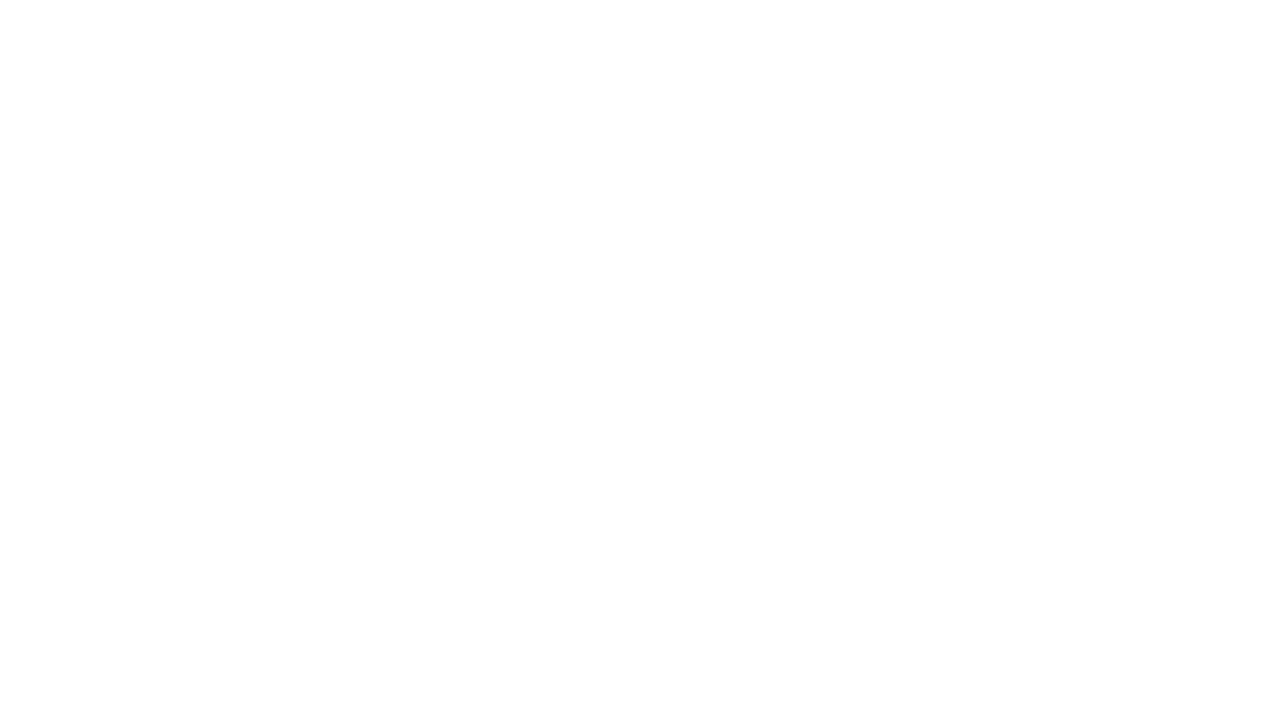
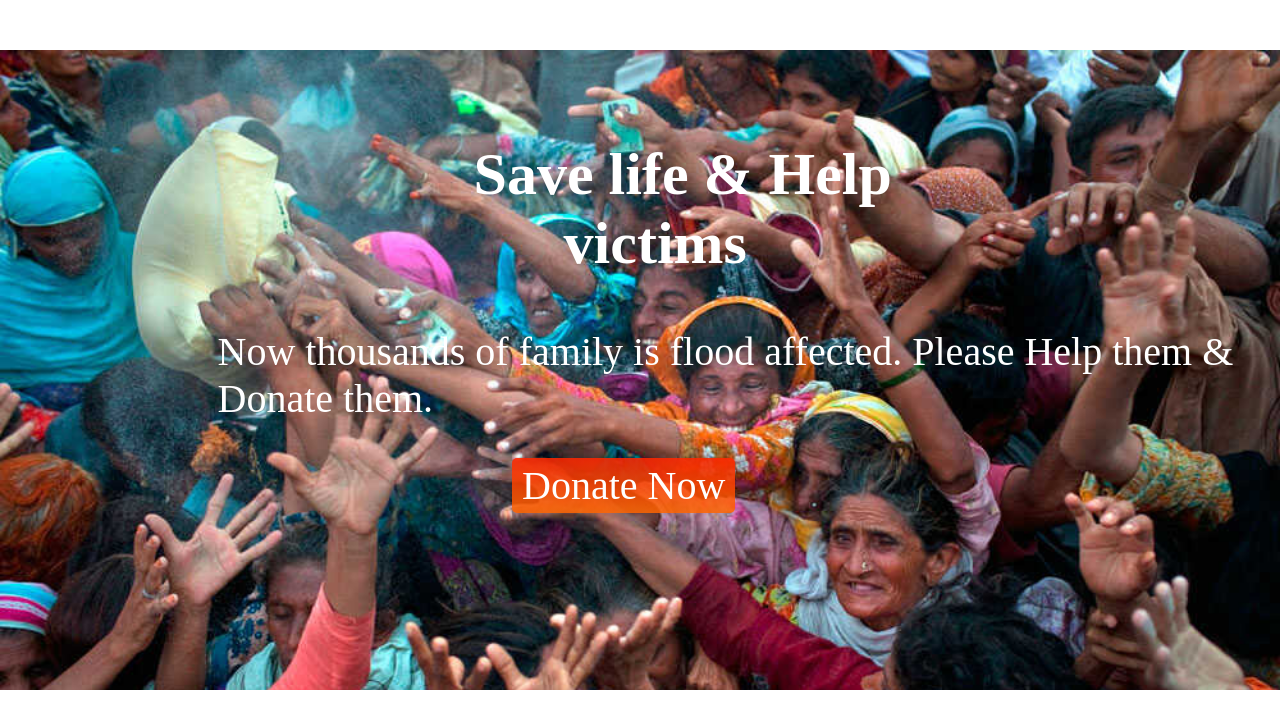
Before and after one commit to PavelHD/First-Assignment, a plain HTML site: page index.html in a window 1280 px wide. Drawn offline with Linux system fonts and the light colour scheme.

Commit message:
first assignment

```diff
--- a/index.html
+++ b/index.html
@@ -10,6 +10,15 @@
 </head>
 
 <body>
+    <section>
+        <div class="bg-image">
+            <h1>Save life & Help <br>
+                &nbsp; &nbsp;&nbsp;&nbsp;&nbsp;victims</h1>
+            <p class="paragraph-one">Now thousands of family is flood affected. Please Help them & Donate them.
+            </p>
+            <a class="anchor-part" target="_blank" href="pavelhd.github.io/my-1st-repo-/">Donate Now</a>
+        </div>
+    </section>
 
 </body>
 
--- a/style.css
+++ b/style.css
@@ -0,0 +1,37 @@
+body {
+    margin: 0;
+    font-family: "poppins";
+}
+
+.bg-image {
+    background: linear-gradient(rgba(0, 0, 0, 0.3), rgba(0, 0, 0, 0.9));
+    background-image: url(images/donation6.jpg);
+    background-repeat: no-repeat;
+    background-size: cover;
+    font-size: 40px;
+    height: 80vh;
+    color: white;
+
+
+
+}
+
+h1 {
+    padding-left: 37%;
+    align-items: center;
+    padding-top: 90px;
+}
+
+.paragraph-one {
+    padding-left: 17%;
+}
+
+.anchor-part {
+    background-image: linear-gradient(rgba(255, 38, 0, 0.863), rgba(255, 102, 0, 0.849));
+    text-decoration: none;
+    background-repeat: no-repeat;
+    color: white;
+    padding: 5px 10px;
+    border-radius: 5px;
+    margin-left: 40%;
+}
```
